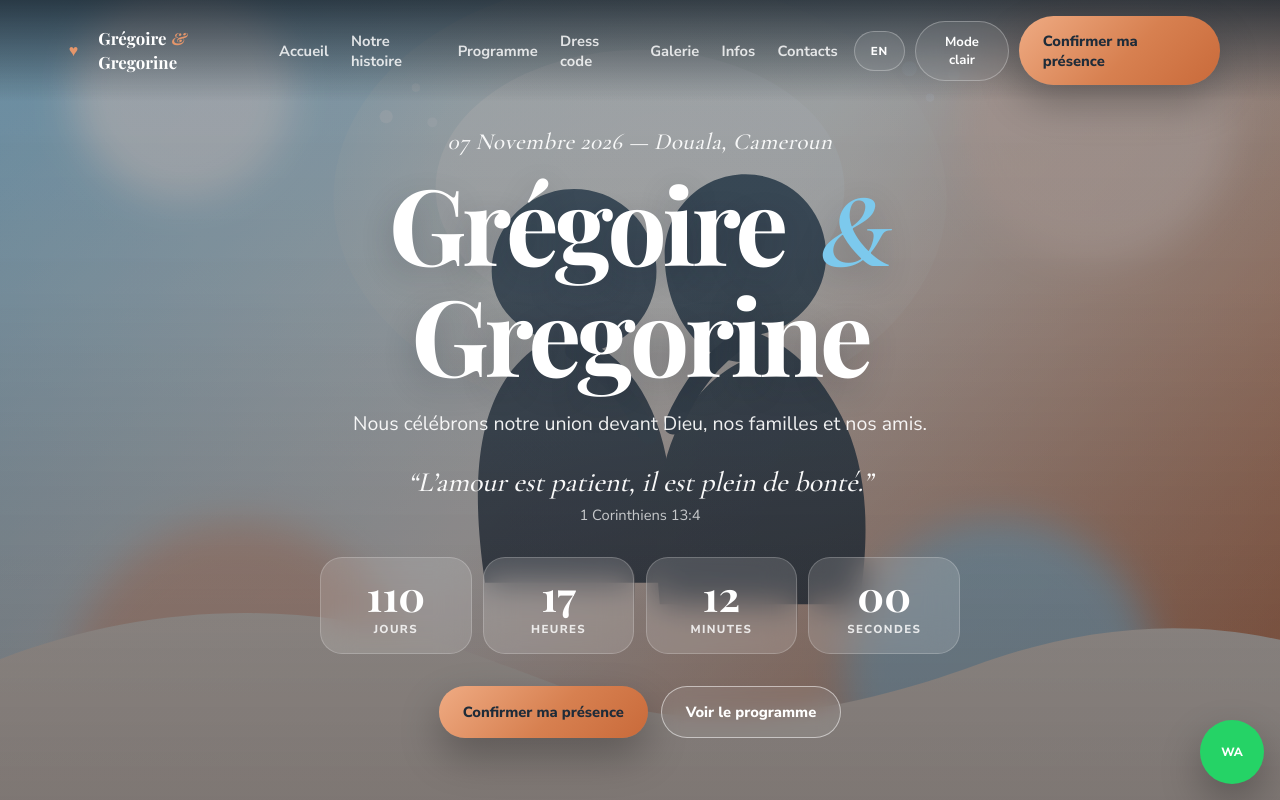
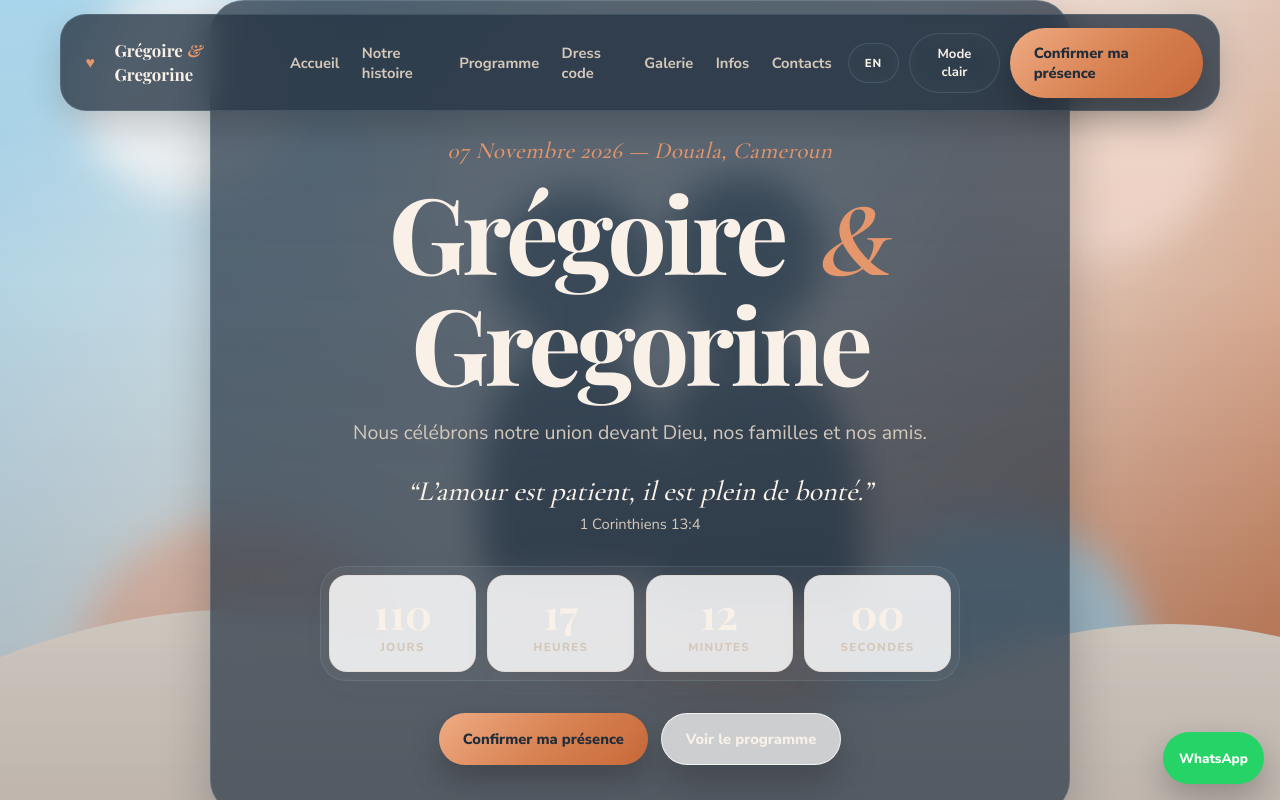
Before and after one commit to landrypro/SiteWeb_Mariage, a plain HTML site: page index.html in a window 1280 px wide. Both pictures are taken after a click on the button "Mode sombre". Shown: the top 800 px of the page. Drawn offline with nearby package versions, Linux system fonts and the light colour scheme.

Commit message:
Refine wedding site interface

```diff
--- a/index.html
+++ b/index.html
@@ -100,7 +100,7 @@
         rel="noreferrer"
         aria-label="WhatsApp"
       >
-        WA
+        WhatsApp
       </a>
 
       <main>
--- a/styles.css
+++ b/styles.css
@@ -1,26 +1,26 @@
 :root {
   color-scheme: light;
-  --background: #fcf7f1;
-  --background-soft: #f8efe4;
-  --foreground: #2b3144;
-  --muted: #6d7286;
+  --background: #fcf8f4;
+  --background-soft: #f5ede4;
+  --foreground: #31384a;
+  --muted: #73798c;
   --primary: #c96a3a;
   --primary-foreground: #fffaf5;
   --accent: #a7d8f0;
-  --accent-strong: #86c9ea;
+  --accent-strong: #8dcde9;
   --accent-foreground: #26465a;
-  --card: rgba(255, 255, 255, 0.92);
-  --card-strong: #ffffff;
-  --border: rgba(201, 106, 58, 0.14);
-  --border-strong: rgba(167, 216, 240, 0.34);
-  --shadow-soft: 0 22px 48px rgba(114, 92, 77, 0.12);
-  --shadow-warm: 0 18px 40px rgba(201, 106, 58, 0.2);
-  --gradient-warm: linear-gradient(135deg, #d98151 0%, #c96a3a 55%, #e7a078 100%);
-  --gradient-soft: linear-gradient(180deg, rgba(167, 216, 240, 0.2), rgba(255, 255, 255, 0.94));
-  --gradient-section: linear-gradient(180deg, rgba(255, 255, 255, 0.45), rgba(248, 239, 228, 0.72));
-  --radius-xl: 32px;
-  --radius-lg: 24px;
-  --radius-md: 18px;
+  --card: rgba(255, 255, 255, 0.9);
+  --card-strong: rgba(255, 255, 255, 0.97);
+  --border: rgba(201, 106, 58, 0.1);
+  --border-strong: rgba(167, 216, 240, 0.26);
+  --shadow-soft: 0 16px 34px rgba(97, 84, 76, 0.09);
+  --shadow-warm: 0 14px 32px rgba(201, 106, 58, 0.18);
+  --gradient-warm: linear-gradient(135deg, #d68458 0%, #c96a3a 55%, #e4a17b 100%);
+  --gradient-soft: linear-gradient(180deg, rgba(167, 216, 240, 0.14), rgba(255, 255, 255, 0.96));
+  --gradient-section: linear-gradient(180deg, rgba(255, 255, 255, 0.58), rgba(245, 237, 228, 0.82));
+  --radius-xl: 28px;
+  --radius-lg: 22px;
+  --radius-md: 16px;
   --radius-pill: 999px;
   --max-width: 1160px;
   --transition: 180ms ease;
@@ -28,24 +28,24 @@
 
 html[data-theme="dark"] {
   color-scheme: dark;
-  --background: #1f2c39;
-  --background-soft: #243546;
-  --foreground: #f8f0e6;
-  --muted: #d5c7b9;
+  --background: #243140;
+  --background-soft: #2a3a4b;
+  --foreground: #f9f1e8;
+  --muted: #d4c8bb;
   --primary: #e5966b;
   --primary-foreground: #1f2c39;
   --accent: #7cc9ed;
   --accent-strong: #a7d8f0;
   --accent-foreground: #102432;
-  --card: rgba(42, 57, 72, 0.88);
-  --card-strong: rgba(49, 68, 85, 0.94);
-  --border: rgba(167, 216, 240, 0.15);
-  --border-strong: rgba(167, 216, 240, 0.28);
-  --shadow-soft: 0 20px 48px rgba(0, 0, 0, 0.24);
-  --shadow-warm: 0 18px 40px rgba(0, 0, 0, 0.28);
+  --card: rgba(43, 58, 73, 0.86);
+  --card-strong: rgba(50, 69, 85, 0.92);
+  --border: rgba(167, 216, 240, 0.14);
+  --border-strong: rgba(167, 216, 240, 0.24);
+  --shadow-soft: 0 18px 38px rgba(0, 0, 0, 0.22);
+  --shadow-warm: 0 14px 32px rgba(0, 0, 0, 0.24);
   --gradient-warm: linear-gradient(135deg, #efab83 0%, #d78050 55%, #c96a3a 100%);
-  --gradient-soft: linear-gradient(180deg, rgba(124, 201, 237, 0.12), rgba(49, 68, 85, 0.92));
-  --gradient-section: linear-gradient(180deg, rgba(36, 53, 70, 0.8), rgba(31, 44, 57, 0.96));
+  --gradient-soft: linear-gradient(180deg, rgba(124, 201, 237, 0.1), rgba(50, 69, 85, 0.94));
+  --gradient-section: linear-gradient(180deg, rgba(42, 58, 73, 0.7), rgba(36, 49, 63, 0.95));
 }
 
 * {
@@ -61,8 +61,8 @@ body {
   font-family: "Nunito Sans", sans-serif;
   color: var(--foreground);
   background:
-    radial-gradient(circle at top left, rgba(167, 216, 240, 0.4), transparent 28%),
-    radial-gradient(circle at bottom right, rgba(201, 106, 58, 0.12), transparent 22%),
+    radial-gradient(circle at top left, rgba(167, 216, 240, 0.32), transparent 28%),
+    radial-gradient(circle at bottom right, rgba(201, 106, 58, 0.09), transparent 24%),
     linear-gradient(180deg, #ffffff 0%, var(--background) 50%, var(--background-soft) 100%);
 }
 
@@ -120,12 +120,7 @@ img {
   position: fixed;
   inset: 0 0 auto 0;
   z-index: 50;
-  background: linear-gradient(180deg, rgba(24, 35, 48, 0.48), rgba(24, 35, 48, 0));
-  transition: background var(--transition);
-}
-
-html[data-theme="dark"] .site-header {
-  background: linear-gradient(180deg, rgba(15, 24, 33, 0.72), rgba(15, 24, 33, 0));
+  background: transparent;
 }
 
 .nav-wrap {
@@ -133,7 +128,19 @@ html[data-theme="dark"] .site-header {
   align-items: center;
   justify-content: space-between;
   gap: 1rem;
-  padding: 1rem 0;
+  margin-top: 0.9rem;
+  padding: 0.8rem 1rem;
+  border-radius: 26px;
+  background: rgba(255, 251, 247, 0.78);
+  border: 1px solid rgba(255, 255, 255, 0.55);
+  box-shadow: 0 14px 34px rgba(56, 48, 43, 0.1);
+  backdrop-filter: blur(16px);
+}
+
+html[data-theme="dark"] .nav-wrap {
+  background: rgba(38, 52, 67, 0.78);
+  border-color: rgba(167, 216, 240, 0.14);
+  box-shadow: 0 14px 34px rgba(0, 0, 0, 0.18);
 }
 
 .brand {
@@ -141,7 +148,7 @@ html[data-theme="dark"] .site-header {
   align-items: center;
   gap: 0.7rem;
   min-width: 0;
-  color: #ffffff;
+  color: var(--foreground);
 }
 
 .brand-icon {
@@ -171,7 +178,7 @@ html[data-theme="dark"] .site-header {
 }
 
 .desktop-nav a {
-  color: rgba(255, 255, 255, 0.82);
+  color: var(--muted);
   font-size: 0.92rem;
   font-weight: 700;
   transition: color var(--transition);
@@ -195,12 +202,18 @@ html[data-theme="dark"] .site-header {
   justify-content: center;
   min-height: 40px;
   border-radius: var(--radius-pill);
-  border: 1px solid rgba(255, 255, 255, 0.28);
-  background: rgba(255, 255, 255, 0.08);
-  color: #ffffff;
+  border: 1px solid var(--border);
+  background: rgba(255, 255, 255, 0.66);
+  color: var(--foreground);
   backdrop-filter: blur(12px);
   cursor: pointer;
   transition: transform var(--transition), border-color var(--transition), background var(--transition);
+}
+
+html[data-theme="dark"] .header-pill,
+html[data-theme="dark"] .header-icon {
+  background: rgba(255, 255, 255, 0.04);
+  color: var(--foreground);
 }
 
 .header-pill {
@@ -255,10 +268,10 @@ html[data-theme="dark"] .site-header {
 }
 
 .button-outline {
-  color: #ffffff;
-  background: rgba(255, 255, 255, 0.08);
-  border: 1px solid rgba(255, 255, 255, 0.52);
-  backdrop-filter: blur(10px);
+  color: var(--foreground);
+  background: rgba(255, 255, 255, 0.7);
+  border: 1px solid rgba(255, 255, 255, 0.72);
+  box-shadow: var(--shadow-soft);
 }
 
 .hero {
@@ -278,24 +291,35 @@ html[data-theme="dark"] .site-header {
 
 .hero-media {
   background:
-    linear-gradient(180deg, rgba(22, 34, 48, 0.12), rgba(22, 34, 48, 0.2)),
+    linear-gradient(180deg, rgba(22, 34, 48, 0.04), rgba(22, 34, 48, 0.12)),
     url("hero-portrait.svg") center center / cover no-repeat;
-  transform: scale(1.03);
+  transform: scale(1.02);
 }
 
 .hero-overlay {
   background:
-    linear-gradient(180deg, rgba(18, 29, 41, 0.26) 0%, rgba(18, 29, 41, 0.28) 35%, rgba(18, 29, 41, 0.42) 100%),
-    linear-gradient(180deg, rgba(83, 127, 152, 0.12) 0%, rgba(201, 106, 58, 0.18) 100%);
+    linear-gradient(180deg, rgba(255, 255, 255, 0.08) 0%, rgba(255, 255, 255, 0.14) 34%, rgba(38, 49, 63, 0.16) 100%),
+    linear-gradient(180deg, rgba(167, 216, 240, 0.08) 0%, rgba(201, 106, 58, 0.08) 100%);
 }
 
 .hero-inner {
   position: relative;
   z-index: 1;
-  max-width: 820px;
-  padding: 8rem 0 5rem;
+  max-width: 860px;
+  padding: 8.5rem 2rem 3rem;
   text-align: center;
-  color: #ffffff;
+  color: var(--foreground);
+  background: linear-gradient(180deg, rgba(255, 255, 255, 0.76), rgba(255, 251, 247, 0.64));
+  border: 1px solid rgba(255, 255, 255, 0.52);
+  border-radius: 34px;
+  box-shadow: 0 24px 50px rgba(58, 49, 43, 0.14);
+  backdrop-filter: blur(18px);
+}
+
+html[data-theme="dark"] .hero-inner {
+  background: linear-gradient(180deg, rgba(45, 60, 76, 0.76), rgba(38, 52, 67, 0.7));
+  border-color: rgba(167, 216, 240, 0.16);
+  box-shadow: 0 24px 50px rgba(0, 0, 0, 0.22);
 }
 
 .hero-date {
@@ -303,7 +327,7 @@ html[data-theme="dark"] .site-header {
   font-size: clamp(1.15rem, 2.2vw, 1.45rem);
   font-style: italic;
   letter-spacing: 0.02em;
-  color: rgba(255, 255, 255, 0.92);
+  color: var(--primary);
 }
 
 .hero-title {
@@ -312,14 +336,14 @@ html[data-theme="dark"] .site-header {
   font-size: clamp(3.5rem, 10vw, 6.6rem);
   line-height: 0.96;
   letter-spacing: -0.04em;
-  text-shadow: 0 10px 32px rgba(21, 29, 40, 0.24);
+  text-shadow: none;
 }
 
 .hero-title em {
   margin: 0 0.5rem;
   font-family: "Cormorant Garamond", serif;
   font-style: italic;
-  color: var(--accent);
+  color: var(--primary);
   font-weight: 600;
 }
 
@@ -328,7 +352,7 @@ html[data-theme="dark"] .site-header {
   max-width: 640px;
   font-size: clamp(1rem, 2.4vw, 1.22rem);
   line-height: 1.72;
-  color: rgba(255, 255, 255, 0.92);
+  color: var(--muted);
 }
 
 .hero-verse {
@@ -341,7 +365,7 @@ html[data-theme="dark"] .site-header {
   font-family: "Cormorant Garamond", serif;
   font-size: clamp(1.35rem, 3vw, 1.75rem);
   font-style: italic;
-  color: rgba(255, 255, 255, 0.96);
+  color: var(--foreground);
 }
 
 .hero-verse cite {
@@ -349,12 +373,21 @@ html[data-theme="dark"] .site-header {
   margin-top: 0.35rem;
   font-style: normal;
   font-size: 0.92rem;
-  color: rgba(255, 255, 255, 0.72);
+  color: var(--muted);
 }
 
 .countdown-shell {
   margin: 2rem auto 0;
   max-width: 640px;
+  padding: 0.5rem;
+  border-radius: 26px;
+  background: rgba(255, 255, 255, 0.44);
+  border: 1px solid rgba(255, 255, 255, 0.6);
+}
+
+html[data-theme="dark"] .countdown-shell {
+  background: rgba(255, 255, 255, 0.04);
+  border-color: rgba(167, 216, 240, 0.12);
 }
 
 .countdown-grid {
@@ -365,11 +398,11 @@ html[data-theme="dark"] .site-header {
 
 .countdown-item {
   padding: 1rem 0.6rem;
-  border-radius: 22px;
+  border-radius: 18px;
   text-align: center;
-  background: rgba(255, 255, 255, 0.14);
-  border: 1px solid rgba(255, 255, 255, 0.2);
-  backdrop-filter: blur(16px);
+  background: rgba(255, 255, 255, 0.84);
+  border: 1px solid rgba(201, 106, 58, 0.08);
+  box-shadow: 0 10px 24px rgba(97, 84, 76, 0.08);
 }
 
 .countdown-item strong {
@@ -377,7 +410,7 @@ html[data-theme="dark"] .site-header {
   font-family: "Playfair Display", serif;
   font-size: clamp(1.75rem, 4vw, 2.6rem);
   line-height: 1;
-  color: #ffffff;
+  color: var(--foreground);
 }
 
 .countdown-item span {
@@ -387,7 +420,7 @@ html[data-theme="dark"] .site-header {
   font-weight: 800;
   letter-spacing: 0.12em;
   text-transform: uppercase;
-  color: rgba(255, 255, 255, 0.82);
+  color: var(--muted);
 }
 
 .hero-actions {
@@ -399,7 +432,7 @@ html[data-theme="dark"] .site-header {
 }
 
 .section {
-  padding: 5.5rem 0;
+  padding: 6rem 0;
 }
 
 .section-soft {
@@ -408,8 +441,8 @@ html[data-theme="dark"] .site-header {
 
 .section-heading {
   display: grid;
-  gap: 0.75rem;
-  margin-bottom: 2.4rem;
+  gap: 0.7rem;
+  margin-bottom: 2.7rem;
 }
 
 .section-heading.centered {
@@ -423,9 +456,9 @@ html[data-theme="dark"] .site-header {
 }
 
 .section-line {
-  width: 64px;
+  width: 52px;
   height: 1px;
-  background: rgba(201, 106, 58, 0.5);
+  background: rgba(201, 106, 58, 0.34);
 }
 
 .section-heading.centered .section-line {
@@ -435,23 +468,23 @@ html[data-theme="dark"] .site-header {
 .eyebrow {
   margin: 0;
   color: var(--primary);
-  font-size: 0.78rem;
+  font-size: 0.74rem;
   font-weight: 800;
-  letter-spacing: 0.16em;
+  letter-spacing: 0.18em;
   text-transform: uppercase;
 }
 
 .section-heading h2 {
   margin: 0;
   font-family: "Playfair Display", serif;
-  font-size: clamp(2rem, 4vw, 3.7rem);
-  line-height: 1.06;
+  font-size: clamp(1.95rem, 4vw, 3.3rem);
+  line-height: 1.1;
   letter-spacing: -0.03em;
 }
 
 .section-intro {
   margin: 0;
-  font-size: clamp(1.2rem, 2.4vw, 1.5rem);
+  font-size: clamp(1.12rem, 2vw, 1.36rem);
   color: var(--muted);
 }
 
@@ -464,7 +497,7 @@ html[data-theme="dark"] .site-header {
 .hotel-grid,
 .contacts-grid {
   display: grid;
-  gap: 1rem;
+  gap: 1.15rem;
 }
 
 .timeline {
@@ -489,6 +522,7 @@ html[data-theme="dark"] .site-header {
 .gallery-card,
 .testimonial-card,
 .rsvp-form,
+.rsvp-panel,
 .glass-card,
 .hotel-card,
 .map-card,
@@ -499,14 +533,14 @@ html[data-theme="dark"] .site-header {
   background: var(--card);
   border: 1px solid var(--border);
   box-shadow: var(--shadow-soft);
-  backdrop-filter: blur(12px);
+  backdrop-filter: blur(10px);
 }
 
 .timeline-card {
   position: relative;
   margin-left: 1.5rem;
-  padding: 1.35rem 1.4rem 1.35rem 1.6rem;
-  border-radius: 24px;
+  padding: 1.3rem 1.35rem 1.3rem 1.55rem;
+  border-radius: 22px;
 }
 
 .timeline-card::before {
@@ -518,7 +552,7 @@ html[data-theme="dark"] .site-header {
   height: 20px;
   border-radius: 50%;
   background: var(--gradient-warm);
-  box-shadow: 0 0 0 8px rgba(201, 106, 58, 0.1);
+  box-shadow: 0 0 0 7px rgba(201, 106, 58, 0.08);
 }
 
 .timeline-topline {
@@ -542,7 +576,7 @@ html[data-theme="dark"] .site-header {
 .lightbox-copy h3 {
   margin: 0;
   font-family: "Playfair Display", serif;
-  font-size: 1.35rem;
+  font-size: 1.24rem;
   line-height: 1.2;
 }
 
@@ -568,11 +602,11 @@ html[data-theme="dark"] .site-header {
   display: inline-flex;
   align-items: center;
   width: fit-content;
-  padding: 0.46rem 0.8rem;
+  padding: 0.42rem 0.75rem;
   border-radius: var(--radius-pill);
-  background: rgba(167, 216, 240, 0.3);
+  background: rgba(167, 216, 240, 0.22);
   color: var(--accent-foreground);
-  font-size: 0.72rem;
+  font-size: 0.68rem;
   font-weight: 800;
   letter-spacing: 0.08em;
   text-transform: uppercase;
@@ -594,8 +628,8 @@ html[data-theme="dark"] .site-header {
 
 .program-card {
   position: relative;
-  padding: 1.5rem;
-  border-radius: 28px;
+  padding: 1.45rem;
+  border-radius: 24px;
   overflow: hidden;
 }
 
@@ -603,7 +637,7 @@ html[data-theme="dark"] .site-header {
   content: "";
   position: absolute;
   inset: 0 auto 0 0;
-  width: 6px;
+  width: 4px;
   background: var(--gradient-warm);
 }
 
@@ -633,8 +667,8 @@ html[data-theme="dark"] .site-header {
 }
 
 .swatch-card {
-  border-radius: 24px;
-  padding: 1rem;
+  border-radius: 22px;
+  padding: 0.95rem;
   gap: 0.45rem;
 }
 
@@ -670,8 +704,8 @@ html[data-theme="dark"] .site-header {
 }
 
 .inspiration-card {
-  padding: 1.1rem;
-  border-radius: 28px;
+  padding: 1rem;
+  border-radius: 24px;
 }
 
 .inspiration-visual {
@@ -700,7 +734,7 @@ html[data-theme="dark"] .site-header {
   align-items: center;
   padding: 0.42rem 0.72rem;
   border-radius: var(--radius-pill);
-  background: rgba(255, 255, 255, 0.78);
+  background: rgba(255, 255, 255, 0.92);
   border: 1px solid var(--border-strong);
   font-size: 0.82rem;
   font-weight: 700;
@@ -716,13 +750,13 @@ html[data-theme="dark"] .site-header {
 
 .filter-chip {
   border: 1px solid var(--border);
-  background: var(--card-strong);
+  background: rgba(255, 255, 255, 0.82);
   color: var(--foreground);
-  padding: 0.72rem 0.95rem;
+  padding: 0.68rem 0.92rem;
   border-radius: var(--radius-pill);
   font-weight: 800;
   cursor: pointer;
-  box-shadow: var(--shadow-soft);
+  box-shadow: 0 8px 20px rgba(97, 84, 76, 0.06);
 }
 
 .filter-chip.active {
@@ -739,8 +773,8 @@ html[data-theme="dark"] .site-header {
   display: inline-grid;
   width: 100%;
   margin: 0 0 1rem;
-  padding: 1rem;
-  border-radius: 28px;
+  padding: 0.95rem;
+  border-radius: 24px;
   gap: 0.9rem;
   break-inside: avoid;
   cursor: pointer;
@@ -771,8 +805,8 @@ html[data-theme="dark"] .site-header {
 .testimonial-card {
   max-width: 780px;
   margin: 0 auto;
-  padding: 1.5rem;
-  border-radius: 30px;
+  padding: 1.6rem;
+  border-radius: 24px;
 }
 
 .testimonial-header {
@@ -812,6 +846,8 @@ html[data-theme="dark"] .site-header {
 .rsvp-panel {
   display: grid;
   gap: 1rem;
+  padding: 1.5rem;
+  border-radius: 24px;
 }
 
 .feature-list {
@@ -830,7 +866,7 @@ html[data-theme="dark"] .site-header {
   display: grid;
   gap: 1rem;
   padding: 1.5rem;
-  border-radius: 30px;
+  border-radius: 24px;
 }
 
 .rsvp-form label {
@@ -851,8 +887,9 @@ html[data-theme="dark"] .site-header {
   padding: 0.92rem 1rem;
   border-radius: 18px;
   border: 1px solid var(--border);
-  background: rgba(255, 255, 255, 0.94);
+  background: rgba(255, 255, 255, 0.96);
   color: var(--foreground);
+  box-shadow: inset 0 1px 0 rgba(255, 255, 255, 0.7);
 }
 
 html[data-theme="dark"] .rsvp-form input,
@@ -888,8 +925,8 @@ html[data-theme="dark"] .rsvp-form textarea {
 .tip-card,
 .contact-card,
 .emergency-banner {
-  padding: 1.3rem;
-  border-radius: 28px;
+  padding: 1.25rem;
+  border-radius: 24px;
 }
 
 .travel-layout {
@@ -916,7 +953,7 @@ html[data-theme="dark"] .rsvp-form textarea {
 }
 
 .faq-item {
-  border-radius: 22px;
+  border-radius: 20px;
   padding: 1rem 1.15rem;
 }
 
@@ -966,8 +1003,9 @@ html[data-theme="dark"] .rsvp-form textarea {
 }
 
 .site-footer {
-  background: var(--primary);
-  color: var(--primary-foreground);
+  background:
+    linear-gradient(180deg, rgba(47, 60, 75, 0.98), rgba(34, 45, 57, 1));
+  color: #fffaf4;
   padding: 4rem 0;
   text-align: center;
 }
@@ -995,7 +1033,7 @@ html[data-theme="dark"] .rsvp-form textarea {
   max-width: 640px;
   font-family: "Cormorant Garamond", serif;
   font-size: 1.35rem;
-  color: rgba(255, 250, 245, 0.88);
+  color: rgba(255, 250, 245, 0.84);
 }
 
 .footer-verse {
@@ -1032,15 +1070,15 @@ html[data-theme="dark"] .rsvp-form textarea {
   right: 1rem;
   bottom: 1rem;
   z-index: 40;
-  display: grid;
-  place-items: center;
-  min-width: 64px;
-  min-height: 64px;
-  padding: 0.85rem;
-  border-radius: 50%;
+  display: inline-flex;
+  align-items: center;
+  justify-content: center;
+  min-height: 52px;
+  padding: 0.9rem 1rem;
+  border-radius: var(--radius-pill);
   background: #25d366;
   color: #ffffff;
-  font-size: 0.75rem;
+  font-size: 0.84rem;
   font-weight: 800;
   box-shadow: var(--shadow-warm);
 }
@@ -1066,7 +1104,7 @@ html[data-theme="dark"] .rsvp-form textarea {
   display: grid;
   gap: 1rem;
   padding: 1rem;
-  border-radius: 30px;
+  border-radius: 24px;
   background: var(--card-strong);
   border: 1px solid var(--border);
   box-shadow: var(--shadow-soft);
@@ -1150,12 +1188,24 @@ summary:focus-visible {
 }
 
 @media (max-width: 699px) {
+  .nav-wrap {
+    border-radius: 22px;
+  }
+
   .hero-inner {
-    padding-top: 7rem;
+    padding: 7.25rem 1.1rem 2rem;
+    border-radius: 26px;
   }
 
   .countdown-grid {
     grid-template-columns: repeat(2, minmax(0, 1fr));
+  }
+
+  .floating-whatsapp {
+    bottom: 0.9rem;
+    right: 0.9rem;
+    min-height: 48px;
+    padding-inline: 0.9rem;
   }
 }
 
```
